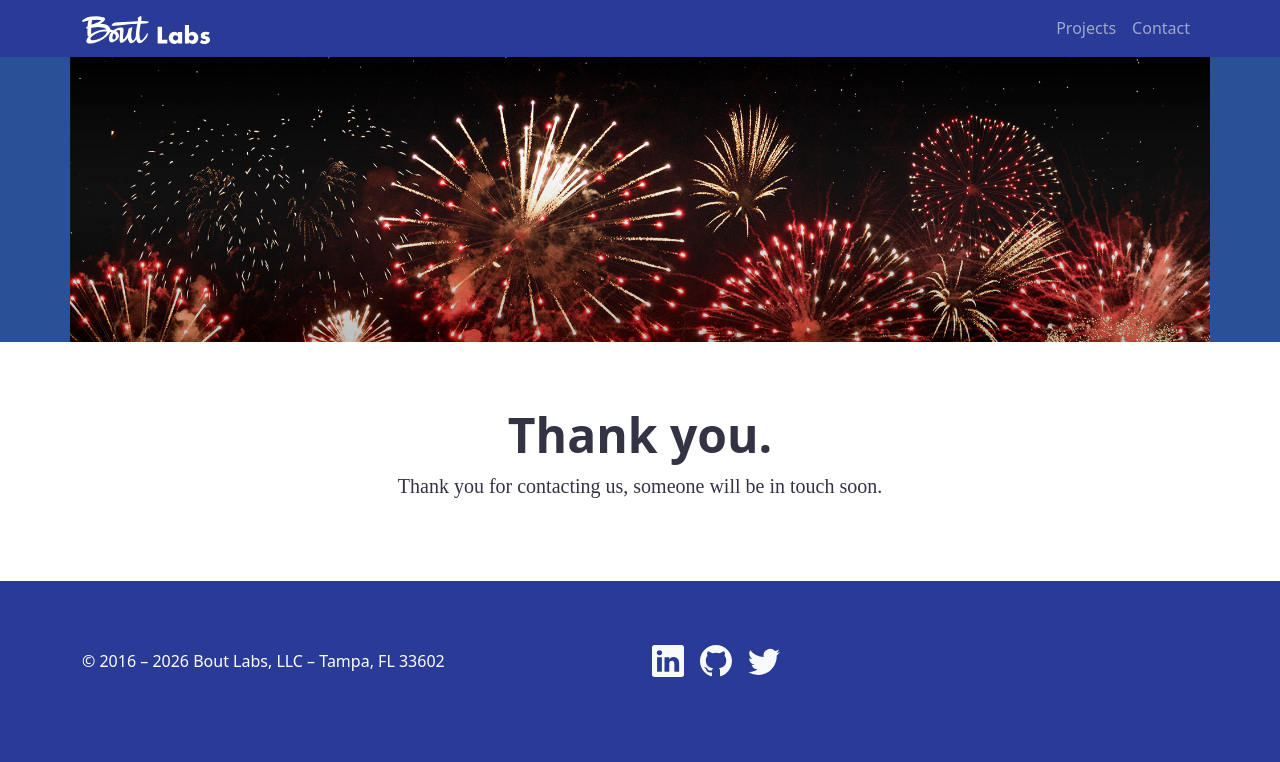
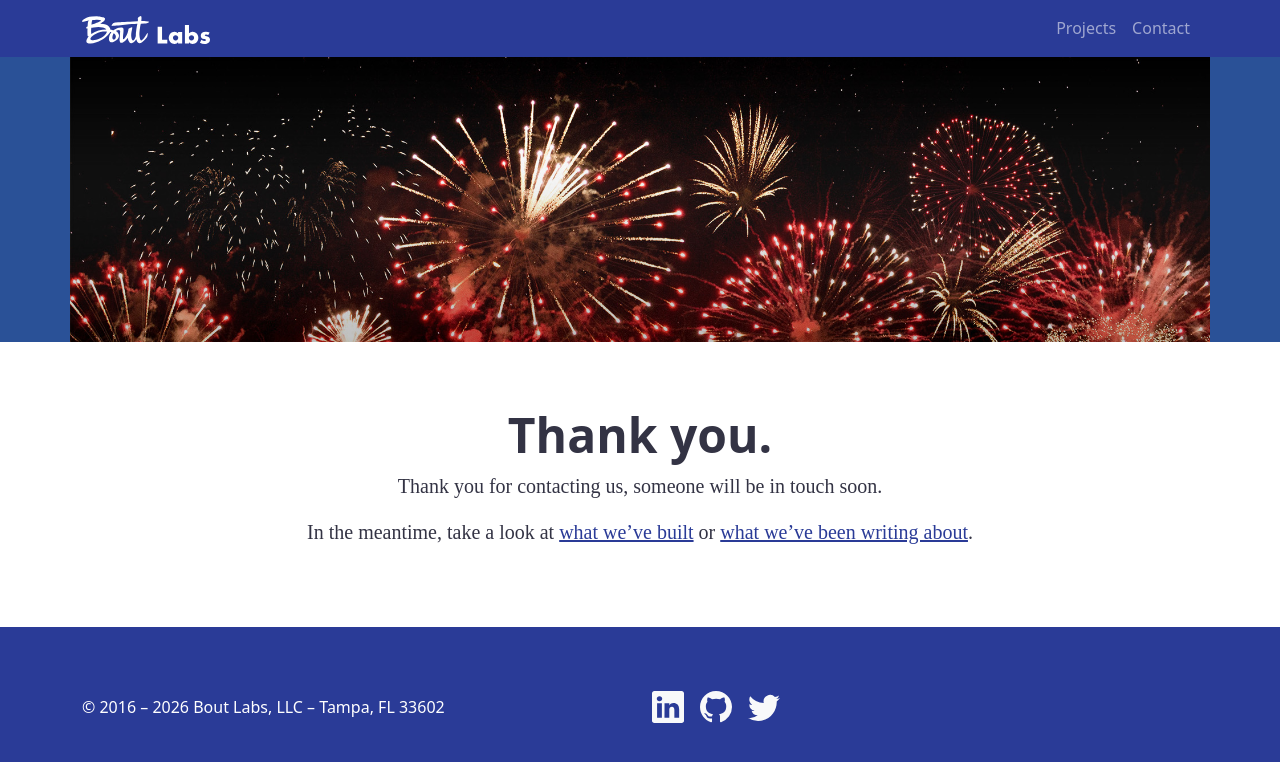
Before and after one commit to BoutLabs/boutlabs.github.io, a Jekyll site: the page built from thank-you.html, in a window 1280 px wide. Shown: the top 762 px of the page. Built offline with Jekyll 4.4.1, drawn with Linux system fonts in a browser that asks for light colours; some web fonts are replaced.

Commit message:
feat(thank-you): add next-step links after form submission (#72)
## Summary

- `thank-you.html` was a dead end after form submission — the
highest-intent moment on the site — with no link to anything else
- Added inline next-step links to Projects and News so a converted
visitor has somewhere to go

## Test plan

- [x] `bundle exec rake test` — build succeeds, html-proofer reports 0
failures (13 files, 27 internal links, 12 external links checked)
- [x] Verified `/projects/` and `/news/` are existing valid permalinks
referenced elsewhere on the site

Closes #60

Co-authored-by: logos-lekton[bot] <283848713+logos-lekton[bot]@users.noreply.github.com>
Co-authored-by: Claude Opus 4.8 (1M context) <noreply@anthropic.com>

```diff
--- a/thank-you.html
+++ b/thank-you.html
@@ -29,6 +29,11 @@ description: >-
         <p class="lead">
           Thank you for contacting us, someone will be in touch soon.
         </p>
+        <p class="lead">
+          In the meantime, take a look at
+          <a href="/projects/">what we&rsquo;ve built</a> or
+          <a href="/news/">what we&rsquo;ve been writing about</a>.
+        </p>
       </div>
     </div>
   </div>
```
